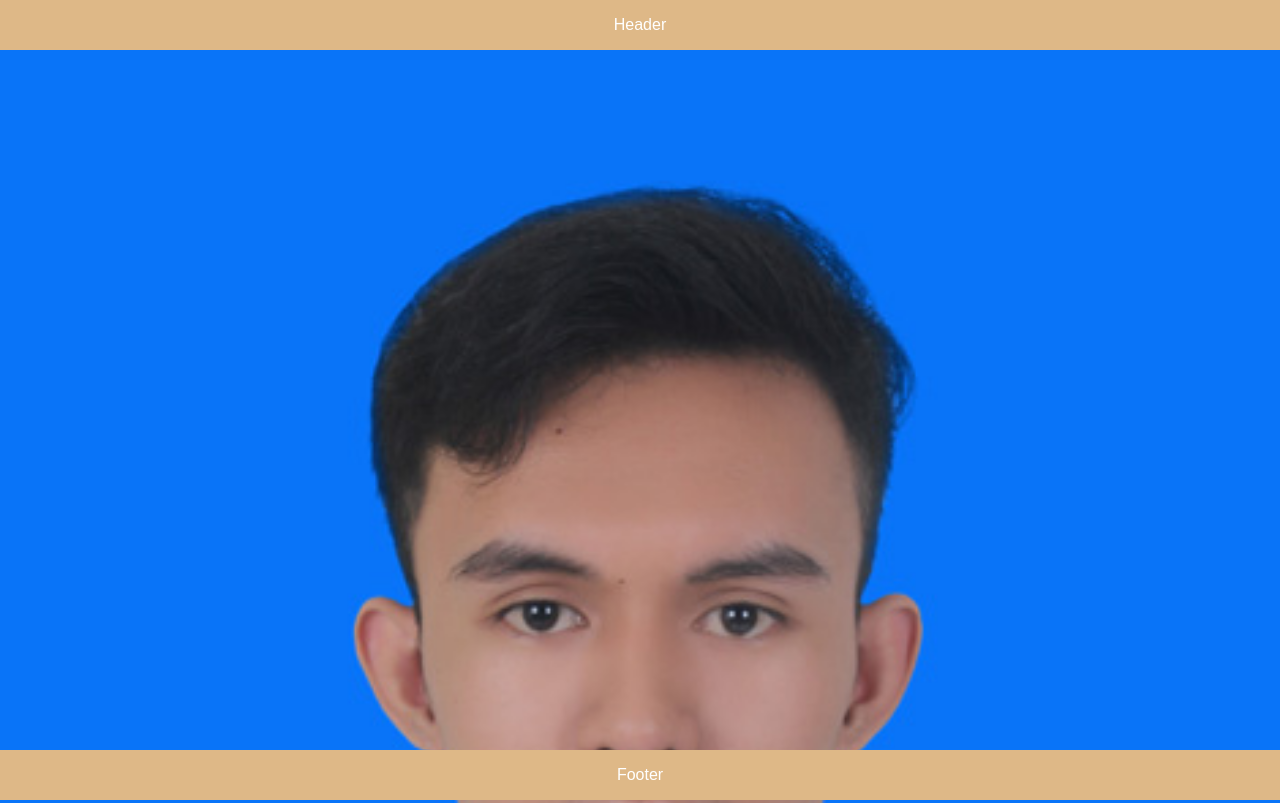
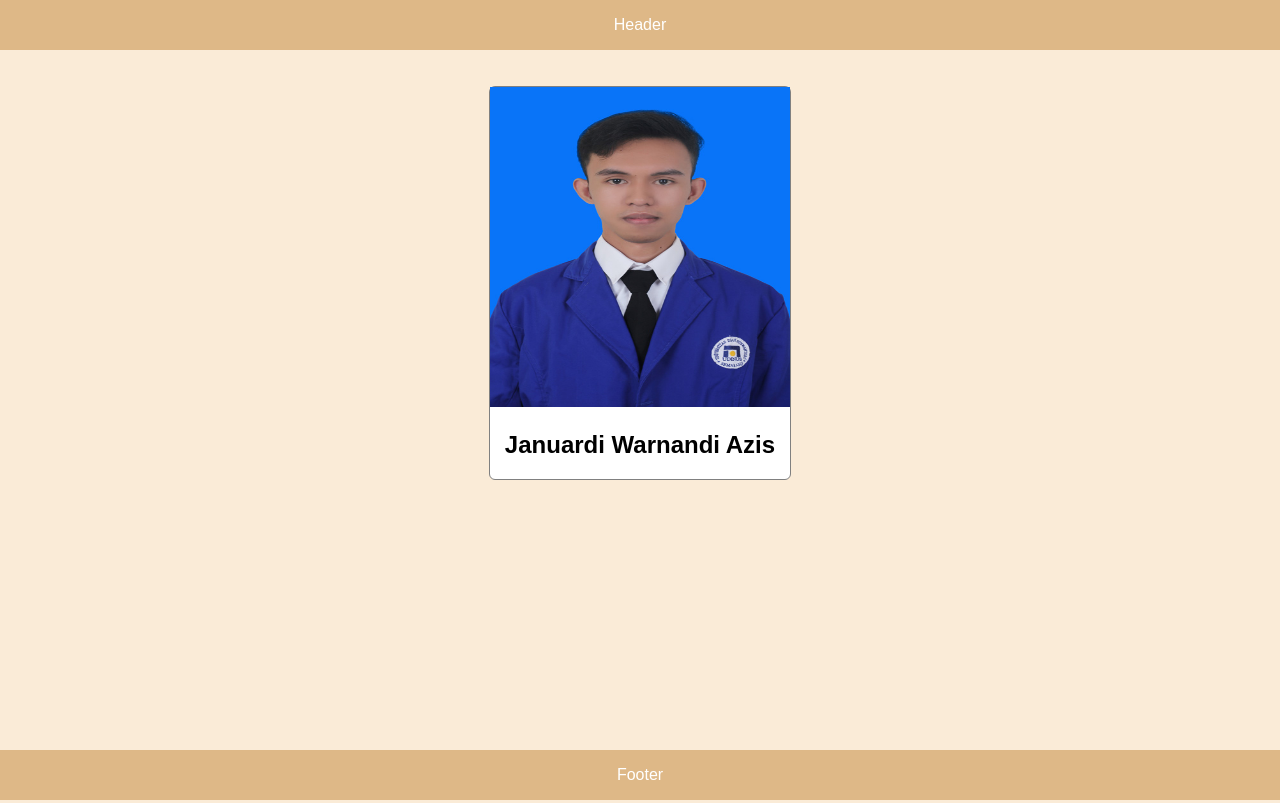
Before and after one commit to janu-wra/my-repo-from-remote, a plain HTML site: page index.html in a window 1280 px wide. Shown: the top 803 px of the page. Drawn offline with Linux system fonts and the light colour scheme.

Commit message:
fixing css style and and br betwen header and profil container

```diff
--- a/index.html
+++ b/index.html
@@ -6,7 +6,8 @@
     </head>
     <body>
         <div id="header">Header</div>
-        <div id="profil-container">
+        <br><br>
+        <div id="profile-container">
             <img id="profil-image" src="images/example.jpg" alt="profile image">
             <h2 id="profil-name">Januardi Warnandi Azis</h2>
         </div>
--- a/style.css
+++ b/style.css
@@ -7,20 +7,20 @@ body {
     font-family: Arial, Helvetica, sans-serif;
  }
 
-#profile-container{
+#profile-container {
     max-width: 300px;
-    margin: 80px auto;
+    margin: auto;
     background-color: white;
     border: 1px solid gray;
     border-radius: 6px;
 }
 
-#profil-image{
+#profil-image {
     width: 100%;
-    height: auto;
+    height: 20em;
 }
 
-#profil-name{
+#profil-name {
     text-align: center;
 }
 
@@ -35,7 +35,7 @@ body {
     color: white;
  }
 
-#header{
+#header {
     width: 100%;
     height: 50px;
     line-height: 50px;
```
